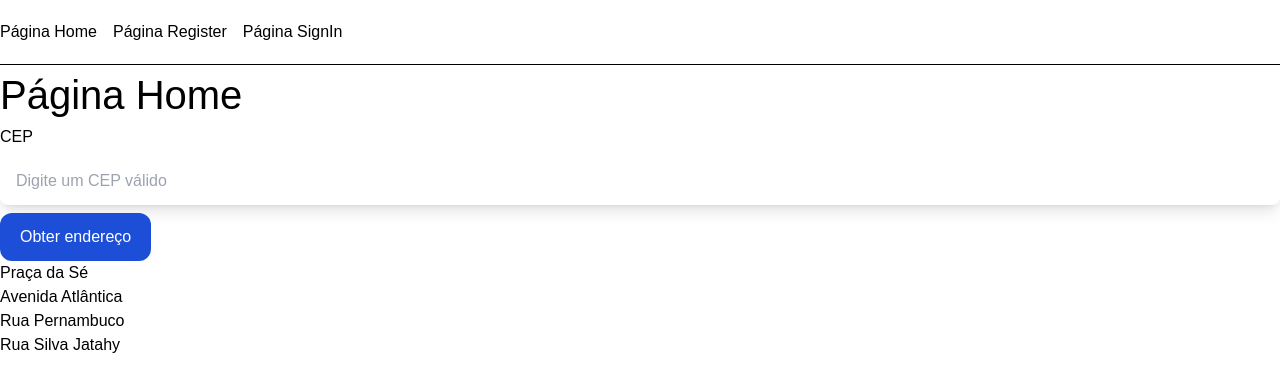
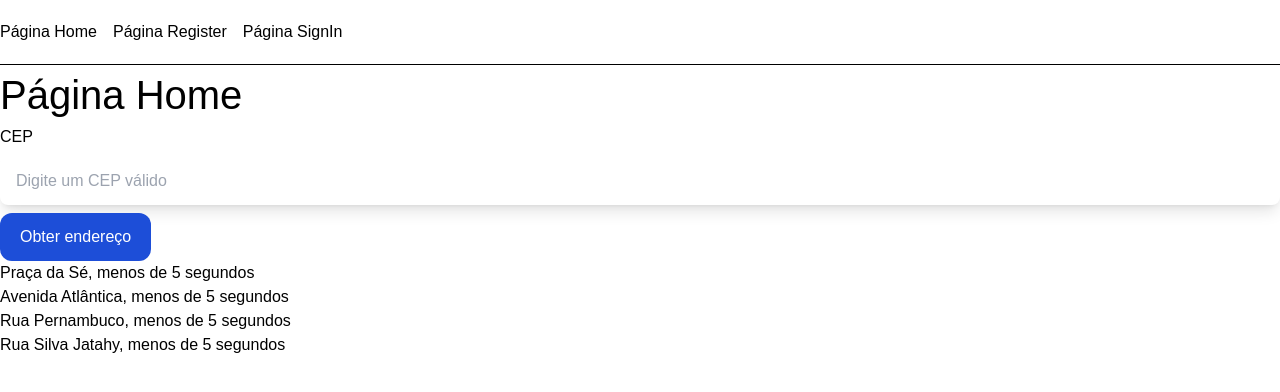
Before and after one commit to thiago-felipe-de-franca/my-project-example, a Next.js app: page / in a window 1280 px wide. Shown: the top 392 px of the page. Built offline with nearby package versions, Linux system fonts and the light colour scheme.

Commit message:
Feat: implementa a funcionalide de exibir a lista de CEP's

```diff
--- a/package.json
+++ b/package.json
@@ -9,6 +9,7 @@
     "lint": "next lint"
   },
   "dependencies": {
+    "date-fns": "^4.1.0",
     "next": "14.2.14",
     "react": "^18",
     "react-dom": "^18"
--- a/src/app/page.tsx
+++ b/src/app/page.tsx
@@ -1,6 +1,8 @@
 "use client";
 import { useState } from "react";
 import { getAddress } from "../../get-address";
+import { formatDistanceToNow } from "date-fns";
+import { ptBR } from "date-fns/locale";
 
 type Address = {
   id: string;
@@ -11,6 +13,7 @@ type Address = {
   localidade: string; // Cidade
   logradouro: string;
   uf: string;
+  consultedAt: Date;
 };
 
 const initialAddresses: Address[] = [
@@ -23,6 +26,7 @@ const initialAddresses: Address[] = [
     localidade: "São Paulo",
     logradouro: "Praça da Sé",
     uf: "SP",
+    consultedAt: new Date(),
   },
   {
     id: "2",
@@ -33,6 +37,7 @@ const initialAddresses: Address[] = [
     localidade: "Rio de Janeiro",
     logradouro: "Avenida Atlântica",
     uf: "RJ",
+    consultedAt: new Date(),
   },
   {
     id: "3",
@@ -43,6 +48,7 @@ const initialAddresses: Address[] = [
     localidade: "Belo Horizonte",
     logradouro: "Rua Pernambuco",
     uf: "MG",
+    consultedAt: new Date(),
   },
   {
     id: "4",
@@ -53,8 +59,18 @@ const initialAddresses: Address[] = [
     localidade: "Fortaleza",
     logradouro: "Rua Silva Jatahy",
     uf: "CE",
+    consultedAt: new Date(),
   },
 ];
+
+function formatDate(date: Date) {
+  const result = formatDistanceToNow(new Date(date), {
+    includeSeconds: true,
+    locale: ptBR,
+  });
+
+  return result;
+}
 
 export default function Home() {
   const [address, setAddress] = useState(null);
@@ -68,14 +84,21 @@ export default function Home() {
 
     try {
       const result = await getAddress(textValue);
-
+      console.log(result);
       if (result?.erro === "true") {
         alert("CEP inválido.");
         return;
       }
 
+      const newAddress: Address = {
+        id: self.crypto.randomUUID(),
+        consultedAt: new Date(),
+        ...result,
+      };
+      console.log(newAddress);
+
       // Adiciona o novo endereço na primeira posição do array
-      const newAddresses = [result, ...addresses];
+      const newAddresses = [newAddress, ...addresses];
       setAddresses(newAddresses);
     } catch (error) {
       console.log(error);
@@ -110,7 +133,9 @@ export default function Home() {
 
       <ul>
         {addresses.map((address) => (
-          <li key={address.id}>{address.logradouro}</li>
+          <li key={address.id}>
+            {address.logradouro}, {formatDate(address.consultedAt)}
+          </li>
         ))}
       </ul>
     </div>
```
Also changed, not shown: 1 other file (tests, documents, lock files or other folders).
